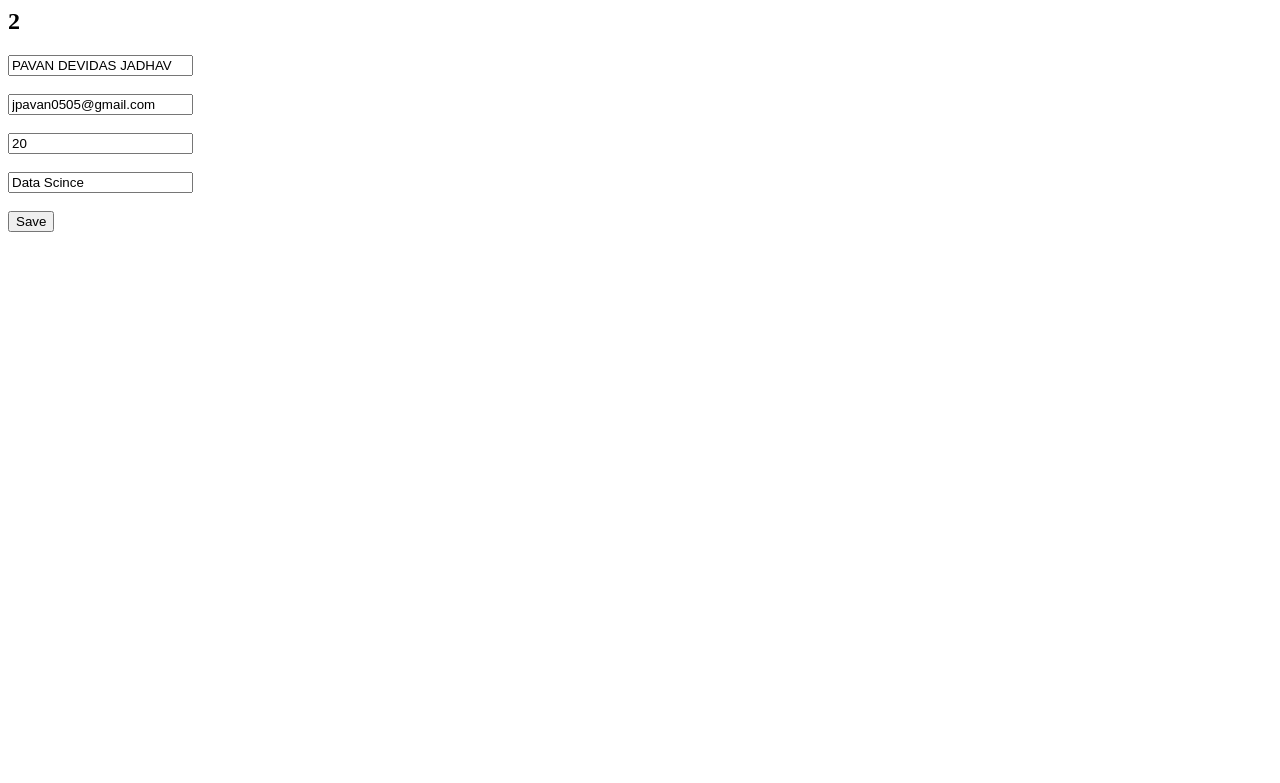
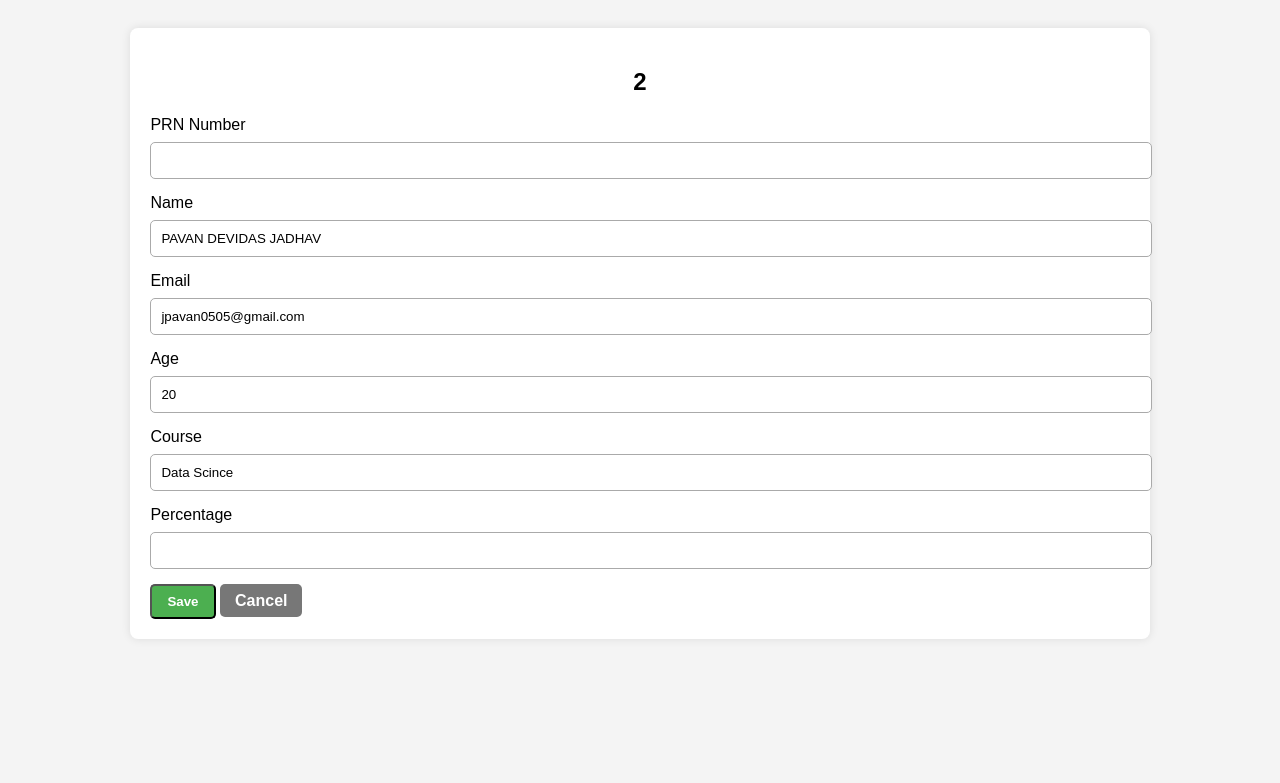
Before and after one commit to jpavan05/student-management-system, a Django app: page /update/2/ in a window 1280 px wide. Shown: the top 783 px of the page. Run offline with Django 5.2, Linux system fonts and the light colour scheme; data comes from the database, SQL or seed files in the repository; both versions use the stored data as it was before the commit.

Commit message:
Add PRN & percentage fields and switch to external CSS

```diff
--- a/students/models.py
+++ b/students/models.py
@@ -4,10 +4,14 @@ from django.db import models
 from django.db import models
 
 class Student(models.Model):
+
+    prn = models.CharField(max_length=20, unique=True)
     name = models.CharField(max_length=100)
-    email = models.EmailField(unique=True)
+    email = models.EmailField()
     age = models.IntegerField()
     course = models.CharField(max_length=50)
+    percentage = models.FloatField()   # NEW FIELD
+
 
     def __str__(self):
         return self.name
--- /dev/null
+++ b/students/static/students/style.css
@@ -0,0 +1,65 @@
+body {
+    background: #f4f4f4;
+    font-family: Arial, sans-serif;
+    padding: 20px;
+}
+
+/* CARD STYLE */
+.container {
+    width: 80%;
+    margin: auto;
+    background: white;
+    padding: 20px;
+    border-radius: 8px;
+    box-shadow: 0 0 10px rgba(0,0,0,0.1);
+}
+
+/* BUTTONS */
+.btn {
+    padding: 8px 15px;
+    text-decoration: none;
+    border-radius: 5px;
+    color: white;
+    font-weight: bold;
+}
+.btn-add { background: #007bff; }
+.btn-edit { background: #ff9800; }
+.btn-delete { background: #e91e63; }
+.btn-save { background: #4caf50; }
+.btn-cancel { background: #777; }
+
+/* TABLE */
+table {
+    width: 100%;
+    border-collapse: collapse;
+    margin-top: 20px;
+}
+
+table th {
+    background: #333;
+    color: white;
+    padding: 10px;
+}
+
+table td {
+    padding: 10px;
+    border-bottom: 1px solid #ccc;
+}
+
+table tr:hover {
+    background: #f1f1f1;
+}
+
+/* FORM */
+form input {
+    width: 100%;
+    padding: 10px;
+    margin-top: 8px;
+    margin-bottom: 15px;
+    border: 1px solid #aaa;
+    border-radius: 5px;
+}
+
+h2 {
+    text-align: center;
+}
--- a/students/templates/students/students_form.html
+++ b/students/templates/students/students_form.html
@@ -1,11 +1,49 @@
-<h2>{{ student.id|default:"Add Student" }}</h2>
+{% load static %}
 
-<form method="POST">
-    {% csrf_token %}
-    <input type="text" name="name" value="{{ student.name|default:'' }}" placeholder="Name"><br><br>
-    <input type="email" name="email" value="{{ student.email|default:'' }}" placeholder="Email"><br><br>
-    <input type="number" name="age" value="{{ student.age|default:'' }}" placeholder="Age"><br><br>
-    <input type="text" name="course" value="{{ student.course|default:'' }}" placeholder="Course"><br><br>
+<!DOCTYPE html>
+<html>
+<head>
+    <title>{{ student.id|default:"Add Student" }}</title>
+    <link rel="stylesheet" href="{% static 'students/style.css' %}">
+</head>
+<body>
 
-    <button type="submit">Save</button>
-</form>
+<div class="container">
+    <h2>{{ student.id|default:"Add Student" }}</h2>
+
+    {% if error %}
+    <p style="color:red; font-weight:bold;">{{ error }}</p>
+    {% endif %}
+
+
+    <form method="POST">
+        {% csrf_token %}
+
+
+        <label>PRN Number</label>
+        <input type="text" name="prn" value="{{ student.prn|default:'' }}" required>
+
+
+        <label>Name</label>
+        <input type="text" name="name" value="{{ student.name|default:'' }}" required>
+
+        <label>Email</label>
+        <input type="email" name="email" value="{{ student.email|default:'' }}" required>
+
+        <label>Age</label>
+        <input type="number" name="age" value="{{ student.age|default:'' }}" required>
+
+        <label>Course</label>
+        <input type="text" name="course" value="{{ student.course|default:'' }}" required>
+
+        <label>Percentage</label>
+        <input type="number" step="0.01" name="percentage" value="{{ student.percentage|default:'' }}" required>
+
+
+        <button class="btn btn-save" type="submit">Save</button>
+        <a href="/" class="btn btn-cancel">Cancel</a>
+    </form>
+</div>
+
+</body>
+</html>
--- a/students/views.py
+++ b/students/views.py
@@ -10,21 +10,44 @@ def student_list(request):
 
 def student_create(request):
     if request.method == 'POST':
+        prn = request.POST['prn']
         name = request.POST['name']
         email = request.POST['email']
         age = request.POST['age']
         course = request.POST['course']
-        Student.objects.create(name=name, email=email, age=age, course=course)
+        percentage = request.POST['percentage']
+
+
+        # Check if email already exists
+        if Student.objects.filter(email=email).exists():
+            return render(request, 'students/students_form.html', {
+                'error': 'This email is already registered!',
+                'student': {
+                    'prn':prn,
+                    'name': name,
+                    'email': email,
+                    'age': age,
+                    'course': course,
+                    'percentage':percentage
+                }
+            })
+
+        Student.objects.create(prn=prn, name=name, email=email, age=age, course=course, percentage=percentage)
         return redirect('student_list')
+
     return render(request, 'students/students_form.html')
+
 
 def student_update(request, id):
     student = Student.objects.get(id=id)
     if request.method == 'POST':
+        student.prn = request.POST['prn']
         student.name = request.POST['name']
         student.email = request.POST['email']
         student.age = request.POST['age']
         student.course = request.POST['course']
+        student.percentage = request.POST['percentage']
+
         student.save()
         return redirect('student_list')
     return render(request, 'students/students_form.html', {'student': student})
```
Also changed, not shown: students/templates/students/students_list.html (+27 -4 lines), db.sqlite3 (deleted), students/migrations/0001_initial.py.
